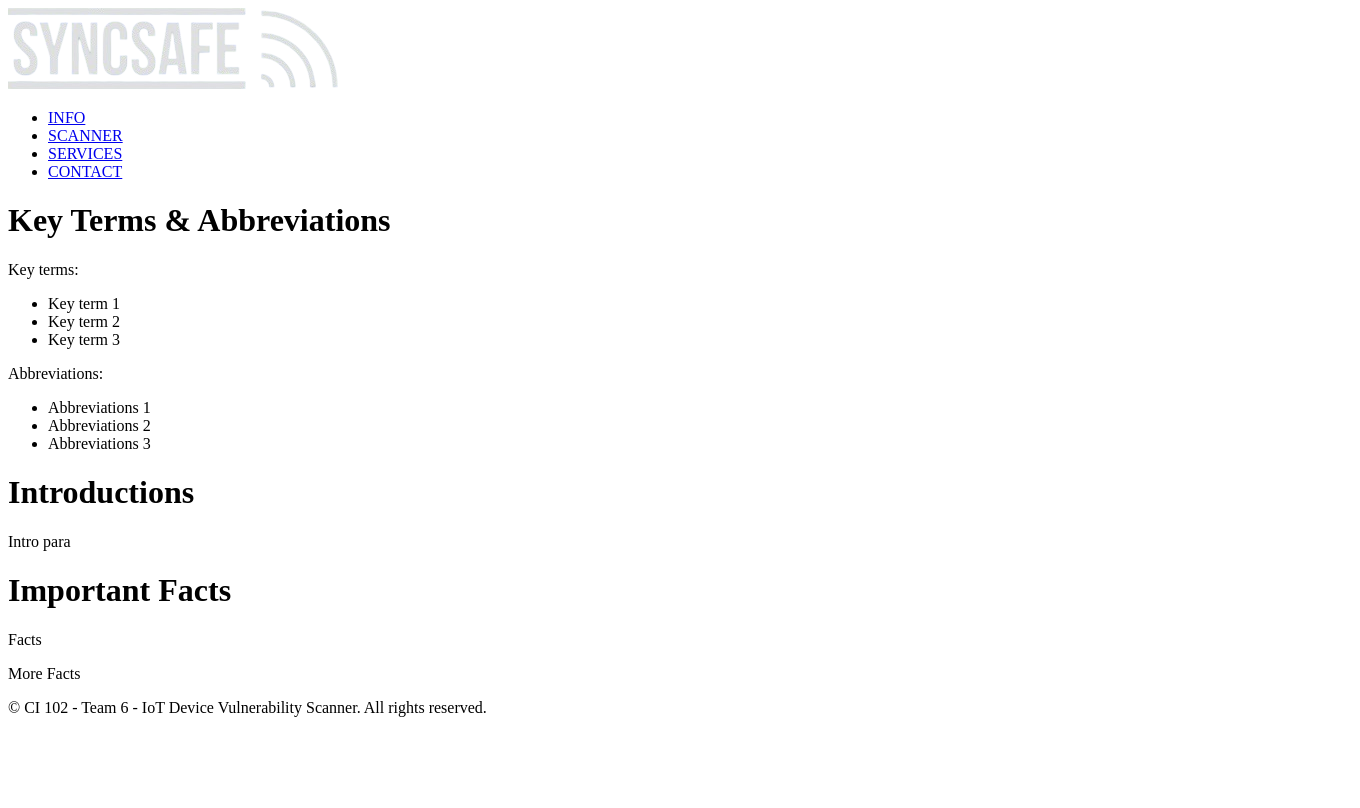
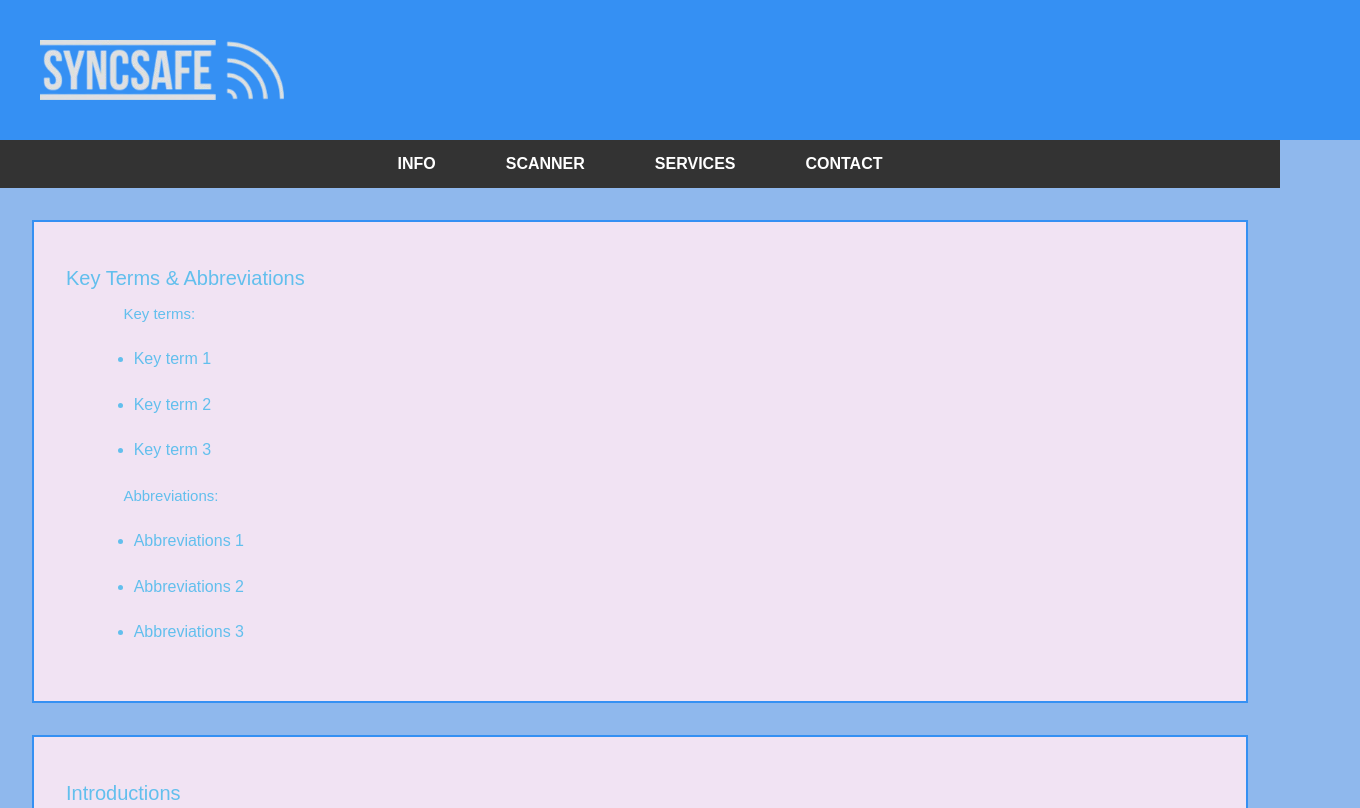
Before and after one commit to SebastianMotsch/CI-102-SyncSafe, a plain HTML site: page maininfo.html in a window 1280 px wide. Shown: the top 808 px of the page, 1360 px wide, since content can reach past the window. Drawn offline with Linux system fonts and the light colour scheme.

Commit message:
fixing href to css

```diff
--- a/maininfo.html
+++ b/maininfo.html
@@ -4,7 +4,7 @@
     <meta charset="UTF-8">
     <meta name="viewport" content="width=device-width, initial-scale=1.0">
     <title>Main Info</title>
-    <link rel="stylesheet" type="text/css" href="styles_maininfo.css">
+    <link rel="stylesheet" type="text/css" href="maininfo.css">
 </head>
 
 
```
Also changed, not shown: scanner.html (+1 -1 lines).
